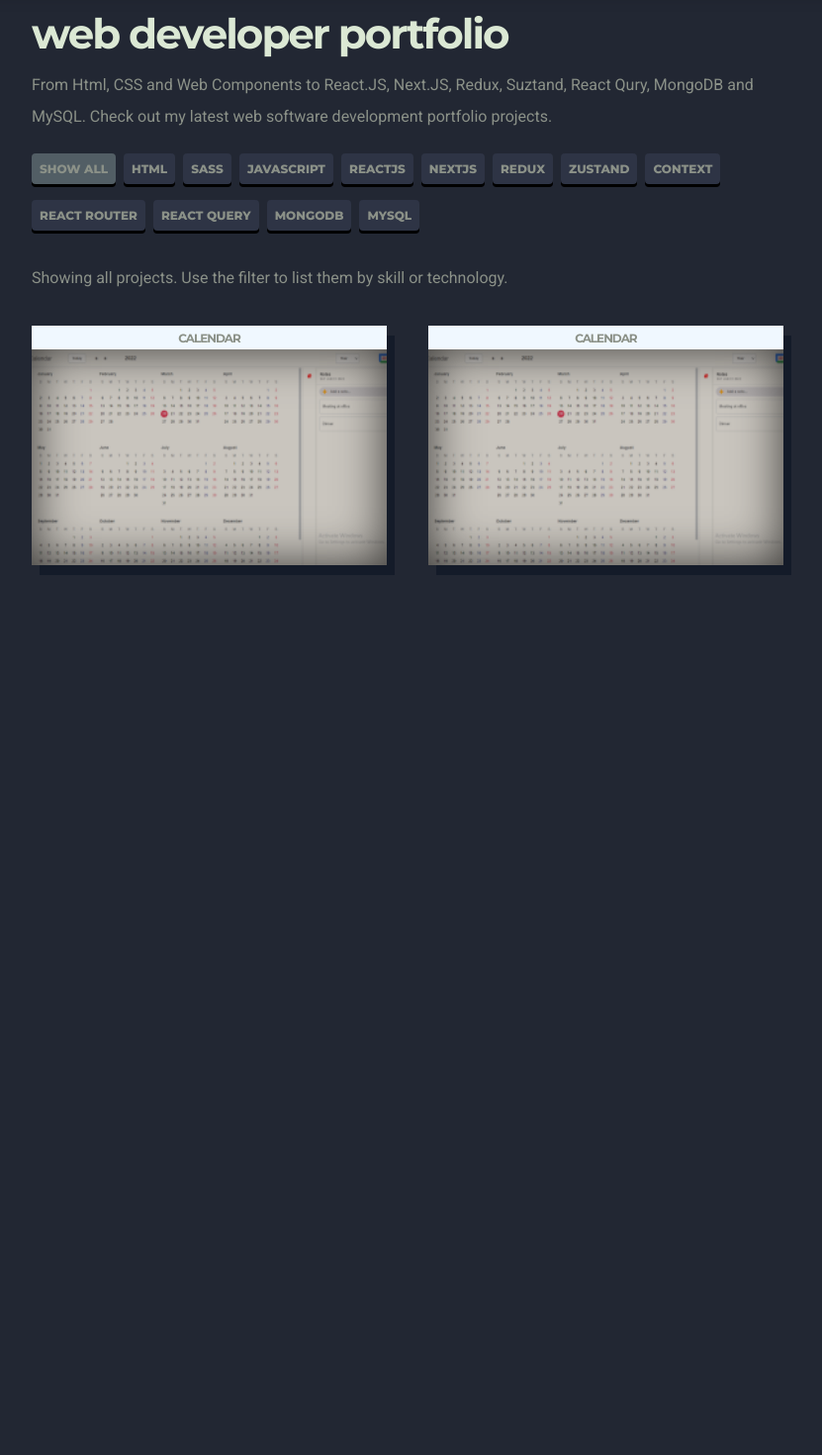
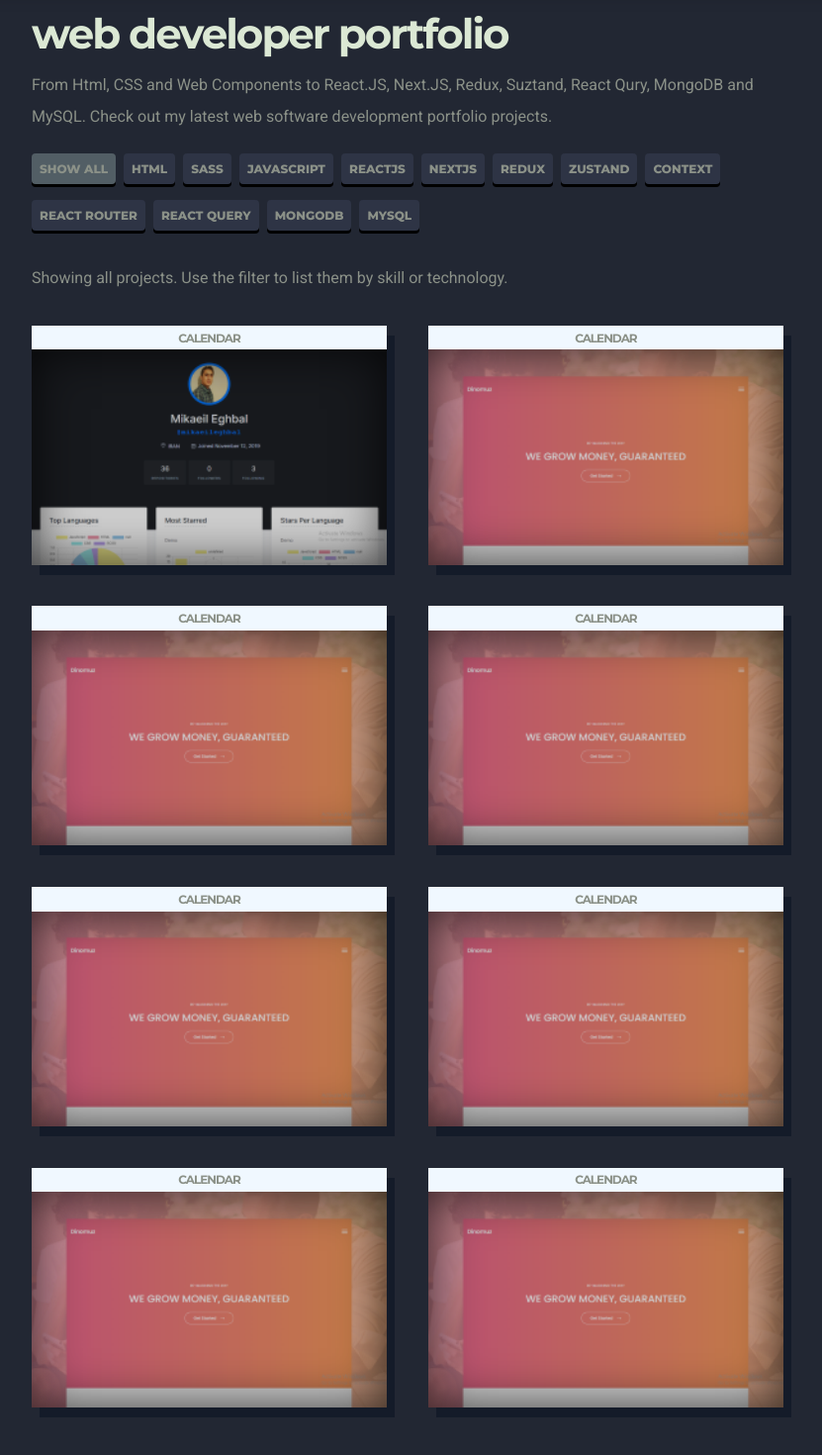
Before and after one commit to mikaeileghbal/react-portfolio, a React (Create React App) app: page /portfolio in a window 1280 px wide. Shown: the part 76-1546 px from the top of the page at 99% size, without its empty margins (228-1059 px from the left). Before the commit the page ends 800 px from the top, so only its background shows below. Built offline with nearby package versions, Linux system fonts and the light colour scheme.

Commit message:
Complete static portfolio

```diff
--- a/src/pages/portfolio.js
+++ b/src/pages/portfolio.js
@@ -23,10 +23,12 @@ const TagList = styled.ul`
   column-gap: 0.5em;
   margin-top: 1.3em;
   margin-bottom: 2em;
+  z-index: 4;
 `;
 
 const ItemTagList = styled(TagList)`
   row-gap: 0.5em;
+  justify-content: center;
 `;
 
 const ItemButtonList = styled(ItemTagList)`
@@ -55,25 +57,9 @@ const PortoItem = styled.figure`
   counter-increment: slide-number;
   transition: all 0.3s;
 
-  &::before {
-    display: none;
-    content: counter(slide-number);
-    position: absolute;
-    left: 8px;
-    top: -18px;
-    font-size: 5rem;
-    color: rgba(255, 255, 255, 0.2);
-    z-index: 2;
-  }
-
-  &:hover {
-    //transform: translateY(-8px);
-  }
-
   &:hover .item__header {
     transform: translateY(0px);
     opacity: 1;
-    //background-color: rgba(10, 10, 10, 0.7);
   }
   &:hover .item__header > h3 {
     opacity: 0;
@@ -83,7 +69,7 @@ const PortoItem = styled.figure`
   }
   &:hover .item__list {
     opacity: 1;
-    transform: translateY(-20px);
+    transform: translateY(0px);
     transition: transform 0.225s cubic-bezier(0.65, 1.55, 0.5, 1.3) 0.3s,
       opacity 0.1s ease-out 0.3s;
   }
@@ -96,19 +82,34 @@ const PortoItem = styled.figure`
     margin-top: 1em;
     width: 100%;
     height: 100%;
-    padding: 1em;
+    padding: 1em 3em;
     display: flex;
     flex-flow: column;
     justify-content: center;
     align-items: center;
-    background-color: rgba(10, 10, 10, 0.8);
     opacity: 0;
     text-align: center;
-    z-index: 2;
+    z-index: 3;
     transform: translateY(-100%);
     transform-style: flat;
     transition: opacity 0.15s ease-out,
       transform 0.25s cubic-bezier(0, 0.75, 0, 1);
+
+    &::before {
+      content: "";
+      width: 100%;
+      height: 100%;
+      position: absolute;
+      top: 0;
+      left: 0;
+      background-image: url(/images/${(props) => props.image});
+      background-color: rgba(10, 10, 10, 0.7);
+      background-repeat: no-repeat;
+      background-size: cover;
+      background-position: center center;
+      background-blend-mode: hue;
+      z-index: 4;
+    }
 
     p {
       opacity: 0;
@@ -161,6 +162,10 @@ const PortoItem = styled.figure`
     align-items: center;
     opacity: 1;
     transform: translateY(0px);
+  }
+  .item__list {
+    opacity: 0;
+    transform: translateY(-20px);
   }
 `;
 
@@ -239,23 +244,18 @@ export default function Portfolio() {
           technology.
         </Text>
         <PortoContainer>
-          <PortoItem>
+          <PortoItem image="githubuser.png">
             <div class="item__image__wrapp">
               <img
                 id="image"
                 class="item__image"
-                src="./images/calendar.png"
+                src="./images/githubuser.png"
                 alt=""
               />
             </div>
             <ItemTitle>Calendar</ItemTitle>
             <figcaption class="item__header">
-              <p id="desc" class="item__desc">
-                Dynamic content manipulating with javascript. Get elements of
-                document, create template and clone copy from template to create
-                new elements.
-              </p>
-              <ItemTagList>
+              <ItemTagList className="item__list">
                 <li>
                   <TagButton>html</TagButton>
                 </li>
@@ -280,22 +280,152 @@ export default function Portfolio() {
               </ItemButtonList> */}
             </figcaption>
           </PortoItem>
-          <PortoItem>
+          <PortoItem image="dinomuz.png">
             <div class="item__image__wrapp">
               <img
                 id="image"
                 class="item__image"
-                src="./images/calendar.png"
+                src="./images/dinomuz.png"
                 alt=""
               />
             </div>
             <ItemTitle>Calendar</ItemTitle>
             <figcaption class="item__header">
-              <p id="desc" class="item__desc">
-                Dynamic content manipulating with javascript. Get elements of
-                document, create template and clone copy from template to create
-                new elements.
-              </p>
+              <ItemTagList className="item__list">
+                <li>
+                  <TagButton>html</TagButton>
+                </li>
+                <li>
+                  <TagButton>css</TagButton>
+                </li>
+                <li>
+                  <TagButton>javascript</TagButton>
+                </li>
+                <li>
+                  <TagButton>sass</TagButton>
+                </li>
+                <li>
+                  <TagButton>react</TagButton>
+                </li>
+                <li>
+                  <TagButton>redux</TagButton>
+                </li>
+              </ItemTagList>
+              {/* <ItemButtonList className="item__list">
+                <li>
+                  <StyledButton backColor={colors.greenHover}>
+                    live
+                  </StyledButton>
+                </li>
+                <li>
+                  <StyledButton backColor={colors.greenHover}>
+                    github
+                  </StyledButton>
+                </li>
+              </ItemButtonList> */}
+            </figcaption>
+          </PortoItem>
+          <PortoItem image="dinomuz.png">
+            <div class="item__image__wrapp">
+              <img
+                id="image"
+                class="item__image"
+                src="./images/dinomuz.png"
+                alt=""
+              />
+            </div>
+            <ItemTitle>Calendar</ItemTitle>
+            <figcaption class="item__header">
+              <ItemTagList className="item__list">
+                <li>
+                  <TagButton>html</TagButton>
+                </li>
+                <li>
+                  <TagButton>css</TagButton>
+                </li>
+                <li>
+                  <TagButton>javascript</TagButton>
+                </li>
+                <li>
+                  <TagButton>sass</TagButton>
+                </li>
+                <li>
+                  <TagButton>react</TagButton>
+                </li>
+                <li>
+                  <TagButton>redux</TagButton>
+                </li>
+              </ItemTagList>
+              {/* <ItemButtonList className="item__list">
+                <li>
+                  <StyledButton backColor={colors.greenHover}>
+                    live
+                  </StyledButton>
+                </li>
+                <li>
+                  <StyledButton backColor={colors.greenHover}>
+                    github
+                  </StyledButton>
+                </li>
+              </ItemButtonList> */}
+            </figcaption>
+          </PortoItem>
+          <PortoItem image="dinomuz.png">
+            <div class="item__image__wrapp">
+              <img
+                id="image"
+                class="item__image"
+                src="./images/dinomuz.png"
+                alt=""
+              />
+            </div>
+            <ItemTitle>Calendar</ItemTitle>
+            <figcaption class="item__header">
+              <ItemTagList className="item__list">
+                <li>
+                  <TagButton>html</TagButton>
+                </li>
+                <li>
+                  <TagButton>css</TagButton>
+                </li>
+                <li>
+                  <TagButton>javascript</TagButton>
+                </li>
+                <li>
+                  <TagButton>sass</TagButton>
+                </li>
+                <li>
+                  <TagButton>react</TagButton>
+                </li>
+                <li>
+                  <TagButton>redux</TagButton>
+                </li>
+              </ItemTagList>
+              {/* <ItemButtonList className="item__list">
+                <li>
+                  <StyledButton backColor={colors.greenHover}>
+                    live
+                  </StyledButton>
+                </li>
+                <li>
+                  <StyledButton backColor={colors.greenHover}>
+                    github
+                  </StyledButton>
+                </li>
+              </ItemButtonList> */}
+            </figcaption>
+          </PortoItem>
+          <PortoItem image="dinomuz.png">
+            <div class="item__image__wrapp">
+              <img
+                id="image"
+                class="item__image"
+                src="./images/dinomuz.png"
+                alt=""
+              />
+            </div>
+            <ItemTitle>Calendar</ItemTitle>
+            <figcaption class="item__header">
               <ItemTagList>
                 <li>
                   <TagButton>html</TagButton>
@@ -305,6 +435,150 @@ export default function Portfolio() {
                 </li>
                 <li>
                   <TagButton>javascript</TagButton>
+                </li>
+                <li>
+                  <TagButton>sass</TagButton>
+                </li>
+                <li>
+                  <TagButton>react</TagButton>
+                </li>
+                <li>
+                  <TagButton>redux</TagButton>
+                </li>
+              </ItemTagList>
+              {/* <ItemButtonList className="item__list">
+                <li>
+                  <StyledButton backColor={colors.greenHover}>
+                    live
+                  </StyledButton>
+                </li>
+                <li>
+                  <StyledButton backColor={colors.greenHover}>
+                    github
+                  </StyledButton>
+                </li>
+              </ItemButtonList> */}
+            </figcaption>
+          </PortoItem>
+          <PortoItem image="dinomuz.png">
+            <div class="item__image__wrapp">
+              <img
+                id="image"
+                class="item__image"
+                src="./images/dinomuz.png"
+                alt=""
+              />
+            </div>
+            <ItemTitle>Calendar</ItemTitle>
+            <figcaption class="item__header">
+              <ItemTagList>
+                <li>
+                  <TagButton>html</TagButton>
+                </li>
+                <li>
+                  <TagButton>css</TagButton>
+                </li>
+                <li>
+                  <TagButton>javascript</TagButton>
+                </li>
+                <li>
+                  <TagButton>sass</TagButton>
+                </li>
+                <li>
+                  <TagButton>react</TagButton>
+                </li>
+                <li>
+                  <TagButton>redux</TagButton>
+                </li>
+              </ItemTagList>
+              {/* <ItemButtonList className="item__list">
+                <li>
+                  <StyledButton backColor={colors.greenHover}>
+                    live
+                  </StyledButton>
+                </li>
+                <li>
+                  <StyledButton backColor={colors.greenHover}>
+                    github
+                  </StyledButton>
+                </li>
+              </ItemButtonList> */}
+            </figcaption>
+          </PortoItem>
+          <PortoItem image="dinomuz.png">
+            <div class="item__image__wrapp">
+              <img
+                id="image"
+                class="item__image"
+                src="./images/dinomuz.png"
+                alt=""
+              />
+            </div>
+            <ItemTitle>Calendar</ItemTitle>
+            <figcaption class="item__header">
+              <ItemTagList>
+                <li>
+                  <TagButton>html</TagButton>
+                </li>
+                <li>
+                  <TagButton>css</TagButton>
+                </li>
+                <li>
+                  <TagButton>javascript</TagButton>
+                </li>
+                <li>
+                  <TagButton>sass</TagButton>
+                </li>
+                <li>
+                  <TagButton>react</TagButton>
+                </li>
+                <li>
+                  <TagButton>redux</TagButton>
+                </li>
+              </ItemTagList>
+              {/* <ItemButtonList className="item__list">
+                <li>
+                  <StyledButton backColor={colors.greenHover}>
+                    live
+                  </StyledButton>
+                </li>
+                <li>
+                  <StyledButton backColor={colors.greenHover}>
+                    github
+                  </StyledButton>
+                </li>
+              </ItemButtonList> */}
+            </figcaption>
+          </PortoItem>
+          <PortoItem image="dinomuz.png">
+            <div class="item__image__wrapp">
+              <img
+                id="image"
+                class="item__image"
+                src="./images/dinomuz.png"
+                alt=""
+              />
+            </div>
+            <ItemTitle>Calendar</ItemTitle>
+            <figcaption class="item__header">
+              <ItemTagList>
+                <li>
+                  <TagButton>html</TagButton>
+                </li>
+                <li>
+                  <TagButton>css</TagButton>
+                </li>
+                <li>
+                  <TagButton>javascript</TagButton>
+                </li>
+                <li>
+                  <TagButton>sass</TagButton>
+                </li>
+                <li>
+                  <TagButton>react</TagButton>
+                </li>
+                <li>
+                  <TagButton>redux</TagButton>
                 </li>
               </ItemTagList>
               {/* <ItemButtonList className="item__list">
```
